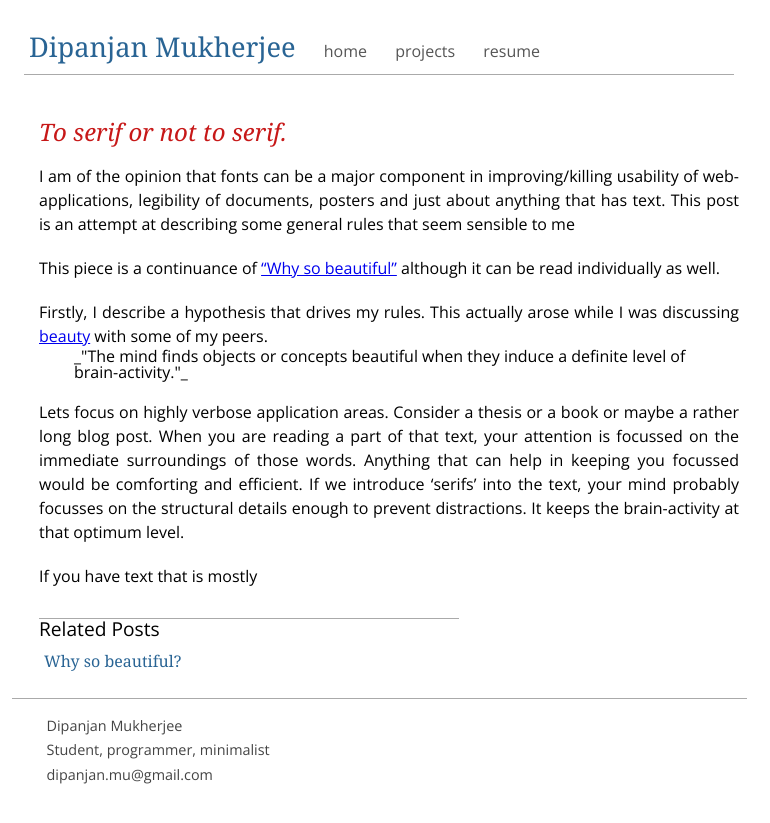
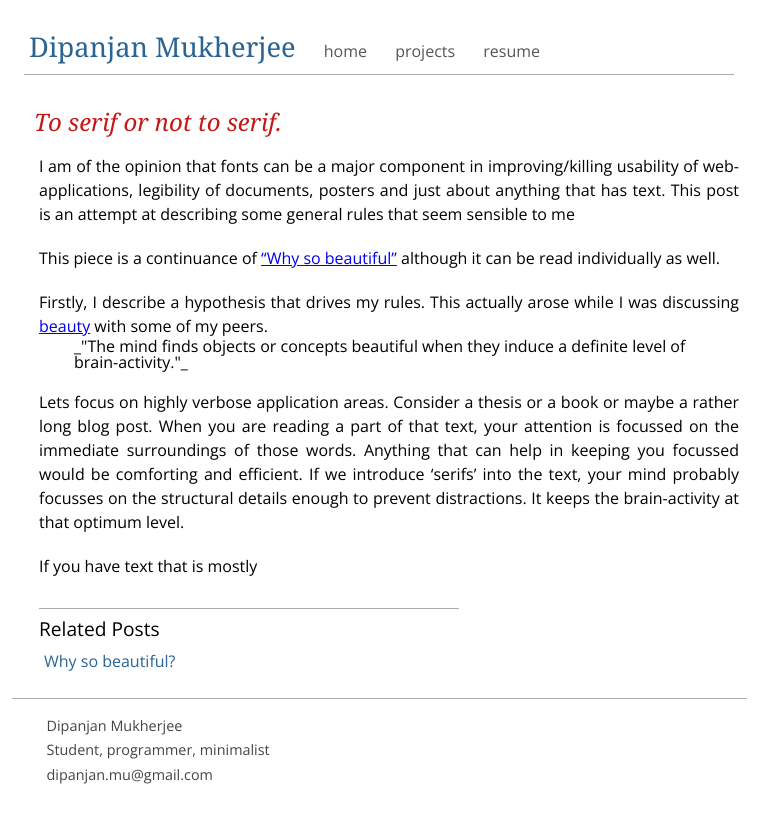
Before and after one commit to dmukhg/dmukhg.github.com, a Jekyll site: the page built from _posts/2012-03-05-to-serif-or-not-to-serif.markdown, in a window 1280 px wide. Shown: the top 823 px of the page, without its empty margins (261-1031 px from the left). Built offline with Jekyll 4.4.1, drawn with Linux system fonts in a browser that asks for light colours; Markdown is read by kramdown in place of the engine named in the settings.

Commit message:
add related margin-top and move post title left
Signed-off-by: Dipanjan Mukherjee <dipanjan.mu@gmail.com>

```diff
--- a/css/base.css
+++ b/css/base.css
@@ -101,7 +101,9 @@ div#footer ul li {
 
 div#post h3 {
   display: block;
-  margin-top: 30px;
+  margin-top: 20px;
+  position: relative;
+  left: -5px;
   text-decoration: none;
   font-size: 1.5em;
   font-family: 'Georgia', georgia, serif;
@@ -118,6 +120,7 @@ div#post p {
 
 div#related {
   margin-top: 30px;
+  padding-top: 10px;
   border-top: 1px solid #aaaaaa;
   width: 60%;
 }
@@ -134,7 +137,6 @@ div#related ul {
 
 div#related a {
   font-size: 1.0em;
-  font-family: 'Georgia', georgia, serif;
   text-decoration: none;
   color: #296494;
 }
```
